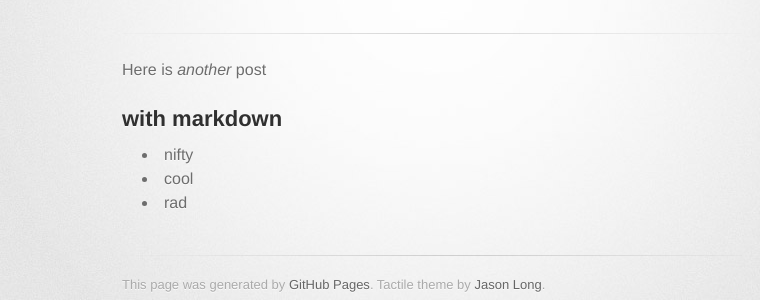
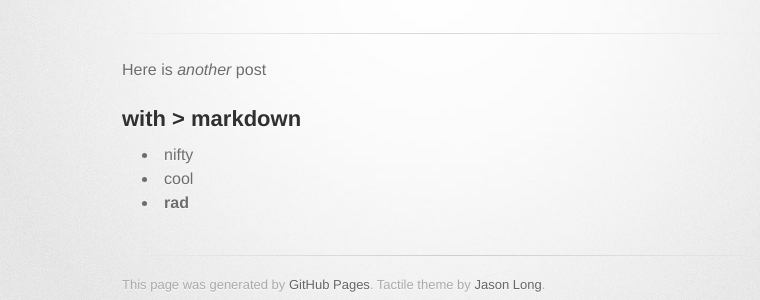
Before and after one commit to MachineTi/MachineTi.github.io, a Jekyll site: the page built from _posts/2013-09-19-new-post.md, in a window 1280 px wide. Shown: the part 140-440 px from the top of the page, without its empty margins (208-968 px from the left). Built offline with Jekyll 4.4.1, drawn with Linux system fonts in a browser that asks for light colours; some web fonts are replaced; Markdown is read by kramdown in place of the engine named in the settings; part of the change alters nothing that is shown.

```diff
--- a/_posts/2013-09-19-new-post.md
+++ b/_posts/2013-09-19-new-post.md
@@ -1,13 +1,14 @@
 ---
 layout: index
 title: Test post
+published: true
 ---
 
 Here is _another_ post
 
-with markdown
+with > markdown
 -------------
 
 * nifty
 * cool
-* rad
+* **rad**
```
